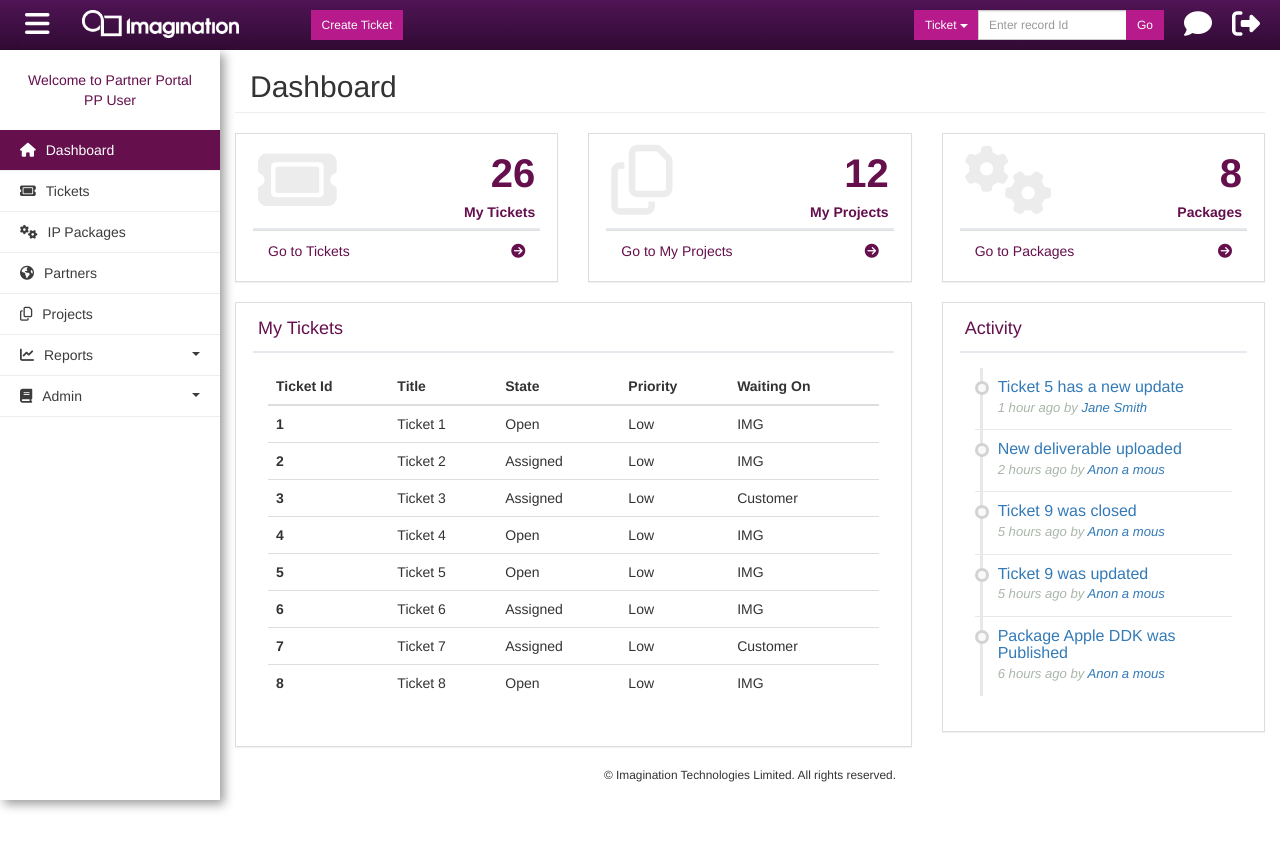
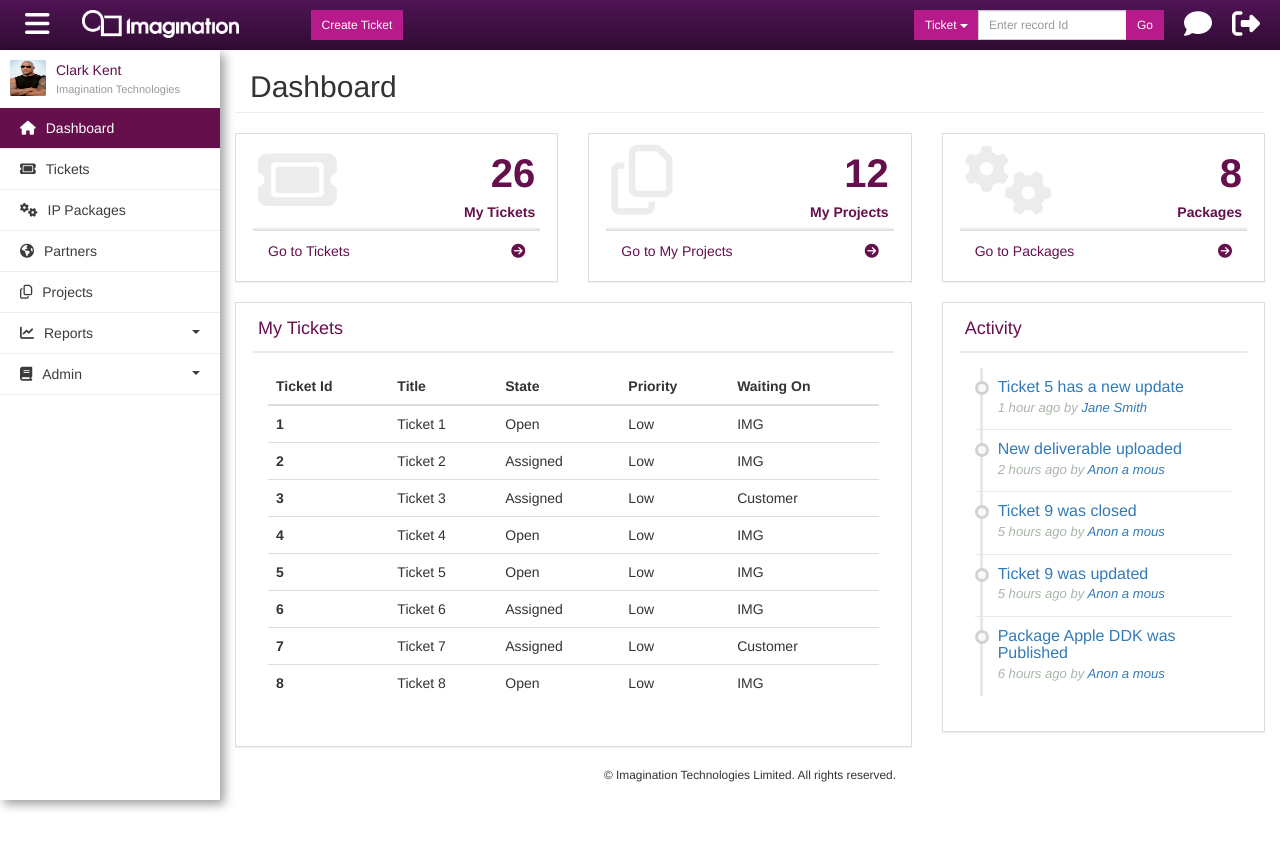
Before and after one commit to DonnyRax/PartnerPortal, a website: page public/Index.html in a window 1280 px wide. Drawn offline with nearby package versions, Linux system fonts and the light colour scheme.

Commit message:
style changes

```diff
--- a/public/Index.html
+++ b/public/Index.html
@@ -53,9 +53,19 @@
       <!-- header end -->
       <!-- side bar -->
       <div class="sidebar-wrapper">
-          <div class="user-welcome">
-            <div>Welcome to Partner Portal</div>
-            <div>PP User</div>
+          <div class="user-wrapper">
+            <div class="user-details-wrapper">
+              <div class="user-details-left">
+                <div class="user-avatar">
+                  <!-- <img src="/images/GenericUser.png" alt="user" /> -->
+                  <img src="/images/overlay_rock.jpg" alt="user" />
+                </div>
+              </div>
+              <div class="user-details-right">
+                  <span class="user-heading text-semibold">Clark Kent</span>
+                  <div class="text-size-mini text-muted">Imagination Technologies</div>
+              </div>
+            </div>
           </div>
           <ul class="nav-list">
               <li class="nav-item active"><a href=""><i class="fa fa-home"></i>Dashboard</a></li>
--- a/public/styles/partnerportal.css
+++ b/public/styles/partnerportal.css
@@ -94,10 +94,50 @@ article, aside, dialog, figcaption, figure, footer, header, hgroup, legend, main
     padding: 10px;
 }
 
-.sidebar-wrapper .user-welcome{
+.sidebar-wrapper .user-wrapper{
     color: #650f4d;
-    text-align: center;
-    padding: 20px;
+}
+
+.sidebar-wrapper .user-details-wrapper {
+    position: relative;
+    padding: 10px;
+}
+
+.sidebar-wrapper .user-details-left {
+    position: relative;
+    display: table-cell;
+    vertical-align: top;
+    padding-right: 10px;
+}
+
+.sidebar-wrapper .user-avatar img {
+    width: 36px !important;
+    height: 36px !important;
+    border-radius: 2px;
+    vertical-align: middle;
+}
+
+.sidebar-wrapper .user-details-right {
+    position: relative;
+    display: table-cell;
+    vertical-align: top;
+}
+
+.sidebar-wrapper .user-heading {
+    margin-bottom: 2px;
+    display: block;
+}
+
+.sidebar-wrapper .text-semibold {
+    font-weight: 500;
+}
+
+.sidebar-wrapper .text-size-mini {
+    font-size: 11px;
+}
+
+.sidebar-wrapper .text-muted {
+    color: #999;
 }
 
 .sidebar-wrapper {
```
Also changed, not shown: public/images/GenericUser.png (added), public/images/overlay_rock.jpg (added).
